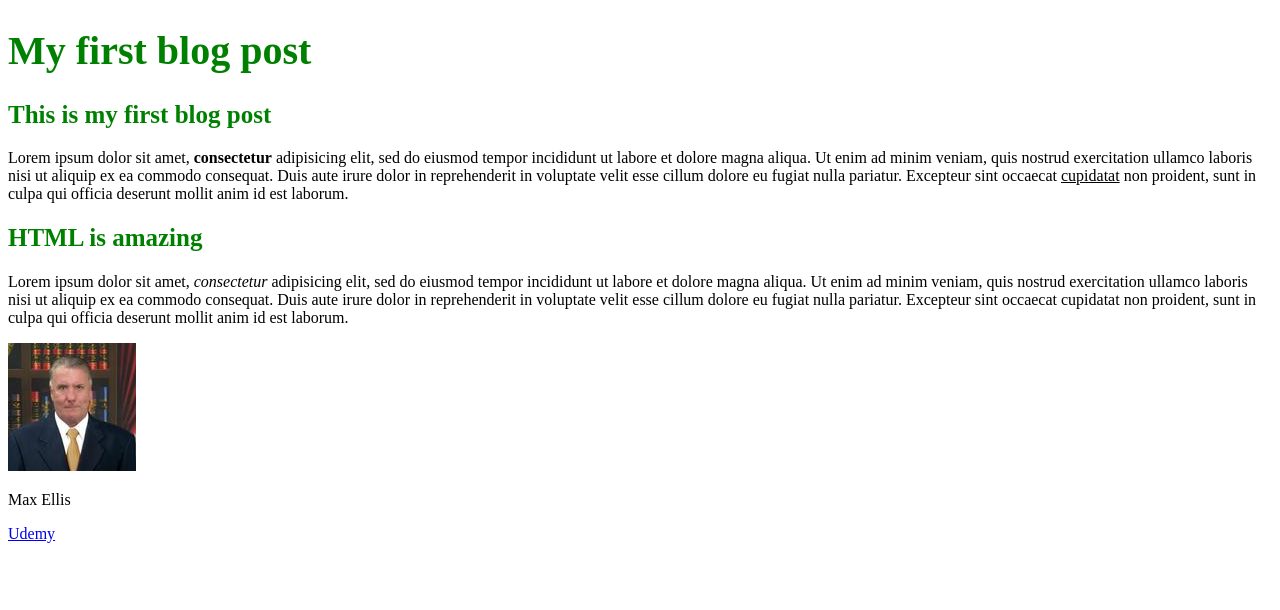
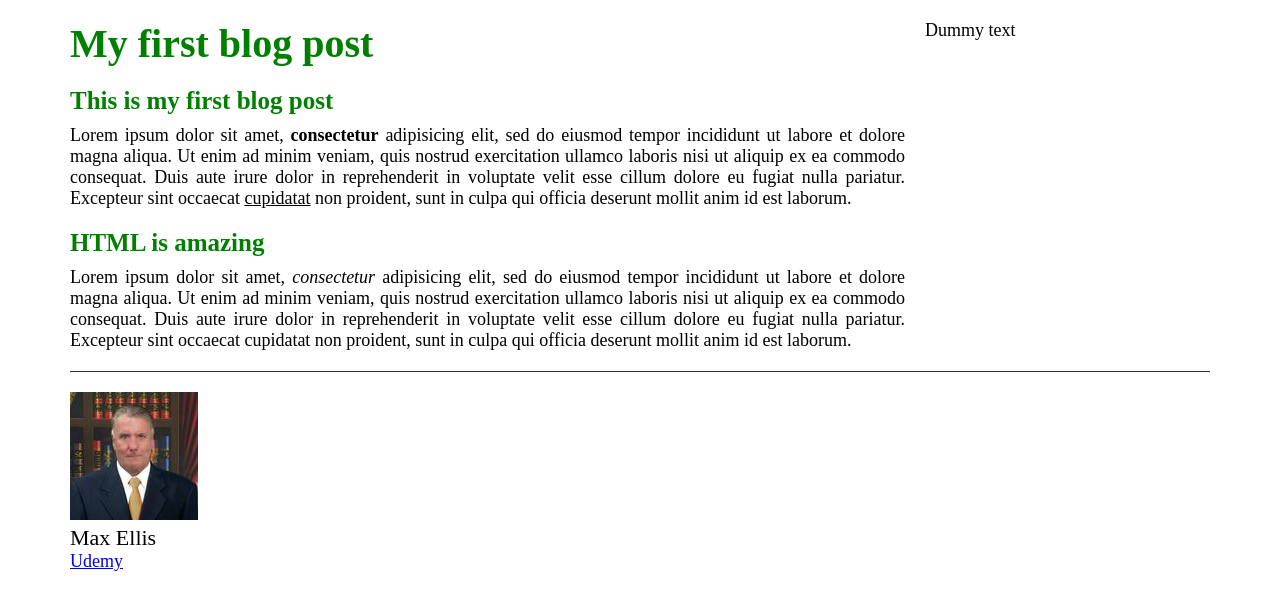
Before and after one commit to vukdakovic/html5-css3-course, a plain HTML site: page Beginner project/index.html in a window 1280 px wide. Drawn offline with Linux system fonts and the light colour scheme.

Commit message:
Commiting css changes to blog

```diff
--- a/Beginner project/index.html
+++ b/Beginner project/index.html
@@ -6,14 +6,23 @@
     <title>My first blog post</title>
   </head>
   <body>
-    <h1>My first blog post</h1>
-    <h2>This is my first blog post</h2>
-    <p>Lorem ipsum dolor sit amet, <strong>consectetur</strong> adipisicing elit, sed do eiusmod tempor incididunt ut labore et dolore magna aliqua. Ut enim ad minim veniam, quis nostrud exercitation ullamco laboris nisi ut aliquip ex ea commodo consequat. Duis aute irure dolor in reprehenderit in voluptate velit esse cillum dolore eu fugiat nulla pariatur. Excepteur sint occaecat <u>cupidatat</u> non proident, sunt in culpa qui officia deserunt mollit anim id est laborum.</p>
-    <h2>HTML is amazing</h2>
-    <p>Lorem ipsum dolor sit amet, <em>consectetur</em> adipisicing elit, sed do eiusmod tempor incididunt ut labore et dolore magna aliqua. Ut enim ad minim veniam, quis nostrud exercitation ullamco laboris nisi ut aliquip ex ea commodo consequat. Duis aute irure dolor in reprehenderit in voluptate velit esse cillum dolore eu fugiat nulla pariatur. Excepteur sint occaecat cupidatat non proident, sunt in culpa qui officia deserunt mollit anim id est laborum.</p>
-
-    <img src="Assets/13.jpg" alt="Max Ellis Photo">
-    <p>Max Ellis</p>
-    <a href="http://www.udemy.com" target="_blank">Udemy</a>
+    <div class="container">
+      <div class="blog-post">
+        <h1>My first blog post</h1>
+        <h2>This is my first blog post</h2>
+        <p class="main_text">Lorem ipsum dolor sit amet, <strong>consectetur</strong> adipisicing elit, sed do eiusmod tempor incididunt ut labore et dolore magna aliqua. Ut enim ad minim veniam, quis nostrud exercitation ullamco laboris nisi ut aliquip ex ea commodo consequat. Duis aute irure dolor in reprehenderit in voluptate velit esse cillum dolore eu fugiat nulla pariatur. Excepteur sint occaecat <u>cupidatat</u> non proident, sunt in culpa qui officia deserunt mollit anim id est laborum.</p>
+        <h2>HTML is amazing</h2>
+        <p class="main_text">Lorem ipsum dolor sit amet, <em>consectetur</em> adipisicing elit, sed do eiusmod tempor incididunt ut labore et dolore magna aliqua. Ut enim ad minim veniam, quis nostrud exercitation ullamco laboris nisi ut aliquip ex ea commodo consequat. Duis aute irure dolor in reprehenderit in voluptate velit esse cillum dolore eu fugiat nulla pariatur. Excepteur sint occaecat cupidatat non proident, sunt in culpa qui officia deserunt mollit anim id est laborum.</p>
+      </div>
+      <div class="other-posts">
+        Dummy text
+      </div>
+      <div class="clearfix"></div>
+      <div class="author-box">
+        <img src="Assets/13.jpg" alt="Max Ellis Photo">
+        <p class="author-text">Max Ellis</p>
+        <a href="http://www.udemy.com" target="_blank">Udemy</a>
+      </div>
+    </div>
   </body>
 </html>
--- a/Beginner project/style.css
+++ b/Beginner project/style.css
@@ -1,11 +1,60 @@
+* {
+  margin: 0;
+  padding: 0;
+  box-sizing: border-box;
+}
+
+.container {
+  width: 1140px;
+  margin: 20px auto 0 auto;
+}
+
+.blog-post {
+  width: 75%;
+  float: left;
+  padding-right: 20px;
+}
+
+.other-posts {
+  width: 25%;
+  float: left;
+}
+
+.clearfix:after {
+  content: "";
+  display: table;
+  clear: both;
+}
+
+.author-box {
+  border-top: 1px solid #333;
+  padding-top: 20px;
+}
+
+body {
+  font-family: Ariel sans-serif;
+  font-size: 18px;
+}
+
+h1, h2 {
+  color: green;
+}
+
 h1 {
-  color: green;
   font-size: 40px;
-  font-family: Ariel sans-serif;
+  margin-bottom: 20px;
 }
 
 h2 {
-  color: green;
   font-size: 25px;
-  font-family: Ariel sans-serif;
+  margin-bottom: 10px;
 }
+
+.main_text {
+  text-align: justify;
+  margin-bottom: 20px;
+}
+
+.author-text {
+  font-size: 22px;
+}
```
